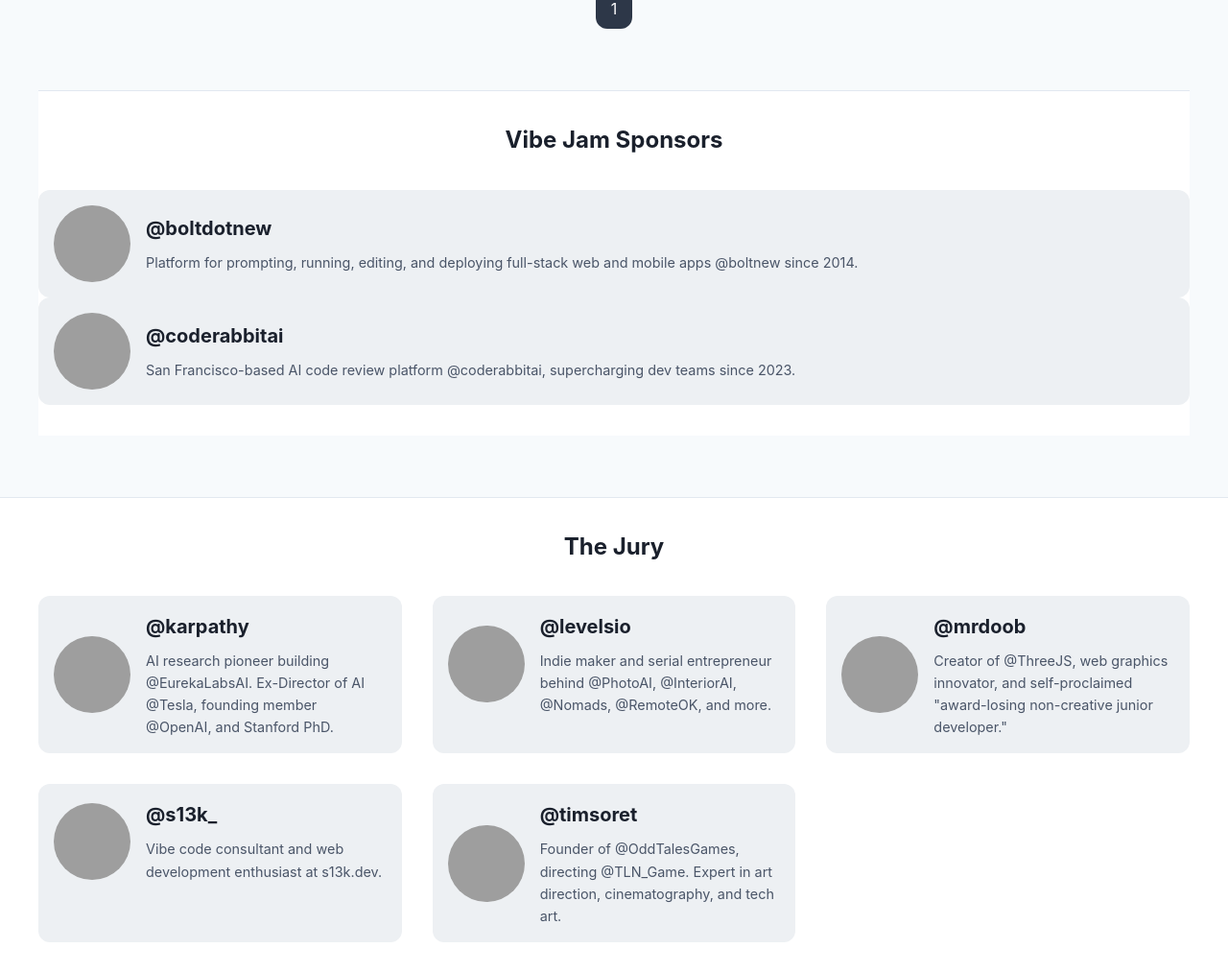
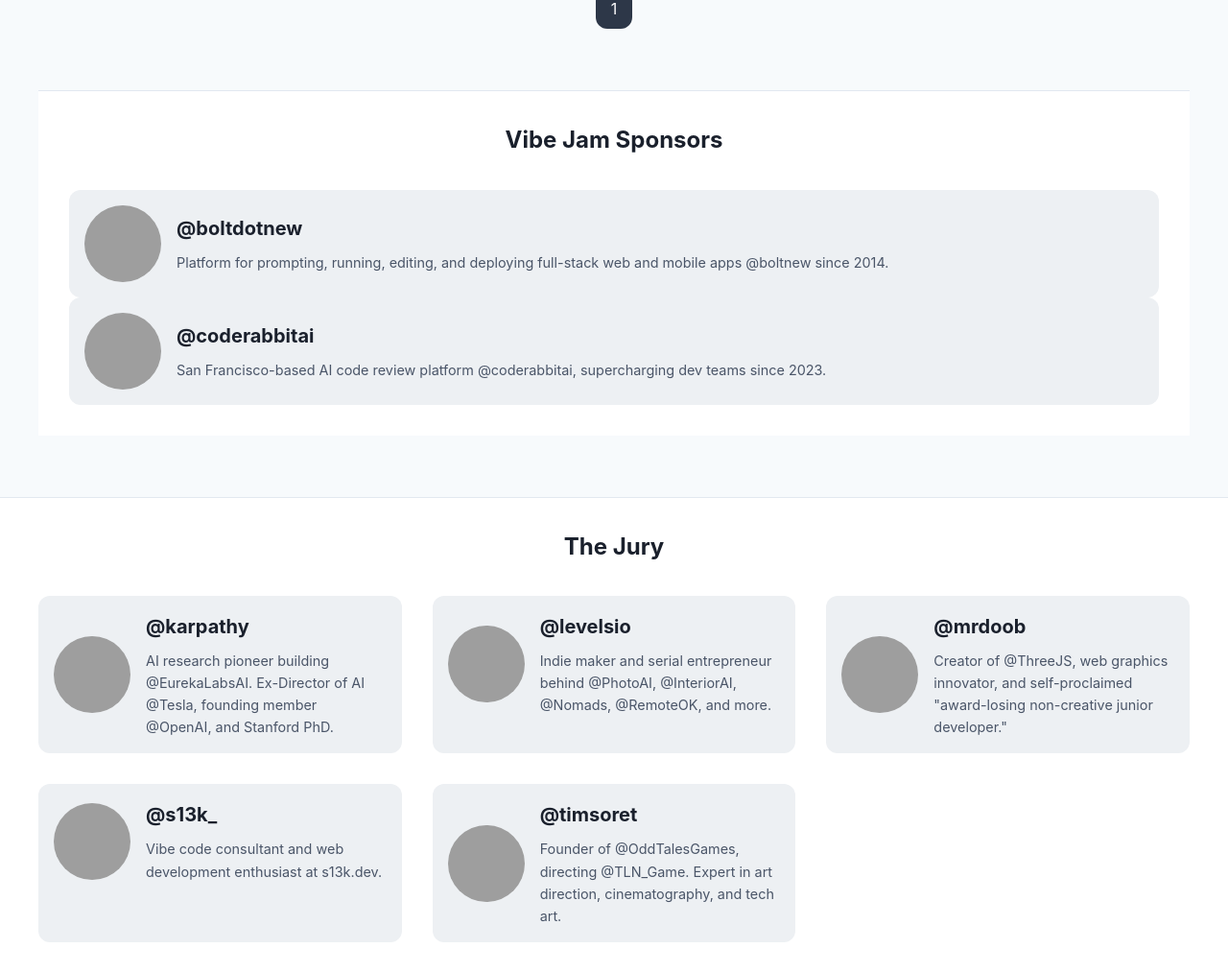
Before and after one commit to realJogicodes/vibejam, a PHP site: page /index.php in a window 1280 px wide. Shown: the part 4348-5361 px from the top of the page at 96% size. Run offline with PHP 8.4, Linux system fonts and the light colour scheme; data comes from the database, SQL or seed files in the repository; grey boxes are pictures that could not be loaded.

Commit message:
padding fix

```diff
--- a/index.php
+++ b/index.php
@@ -410,7 +410,7 @@ while ($cat = $categories->fetchArray()) {
 
         .jury-section {
             background: white;
-            padding: 2rem 0;
+            padding: 2rem;
             margin-top: 4rem;
             border-top: 1px solid #e2e8f0;
         }
@@ -479,7 +479,7 @@ while ($cat = $categories->fetchArray()) {
 
         .sponsors-section {
             background: white;
-            padding: 2rem 0;
+            padding: 2rem;
             margin-top: 4rem;
             border-top: 1px solid #e2e8f0;
         }
```
